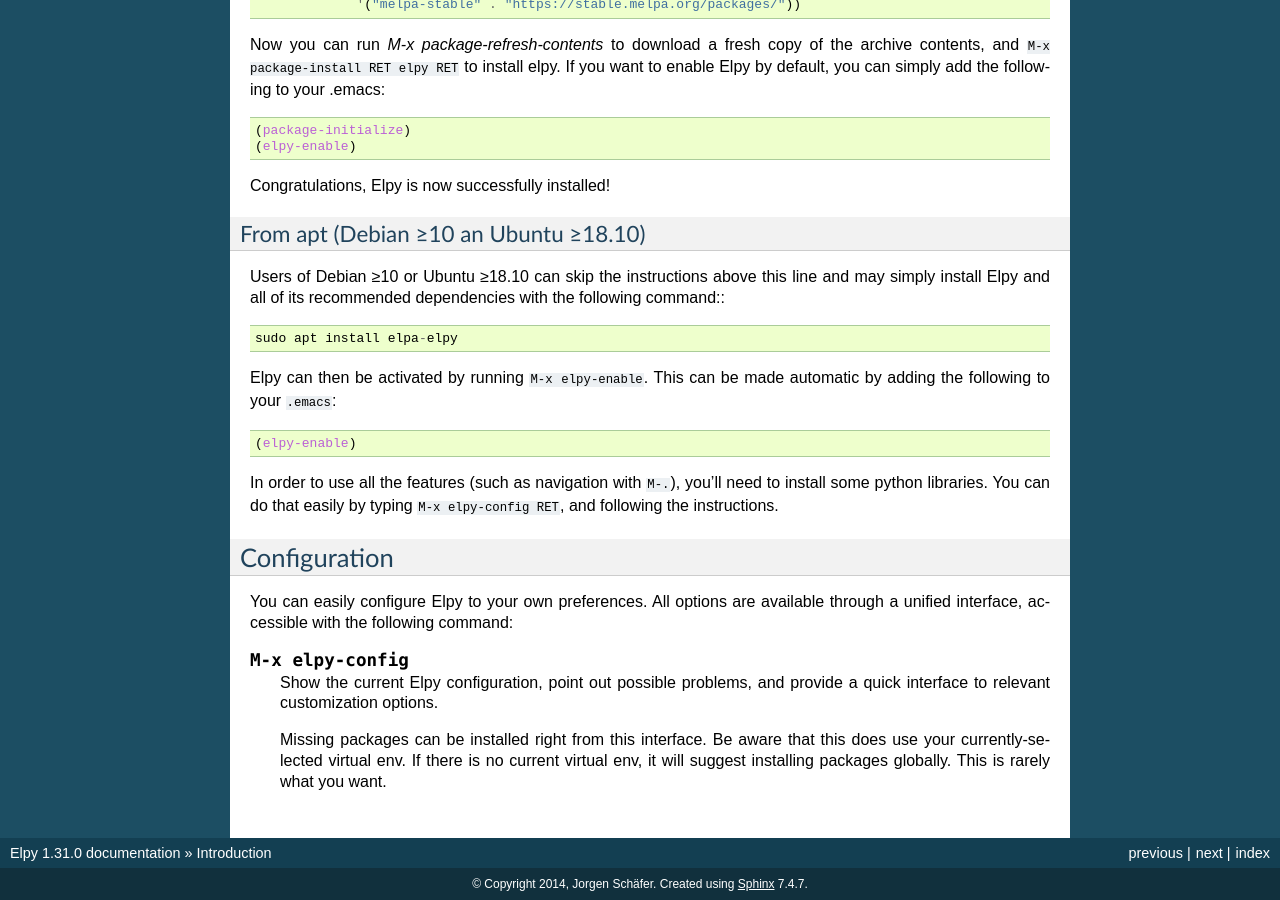
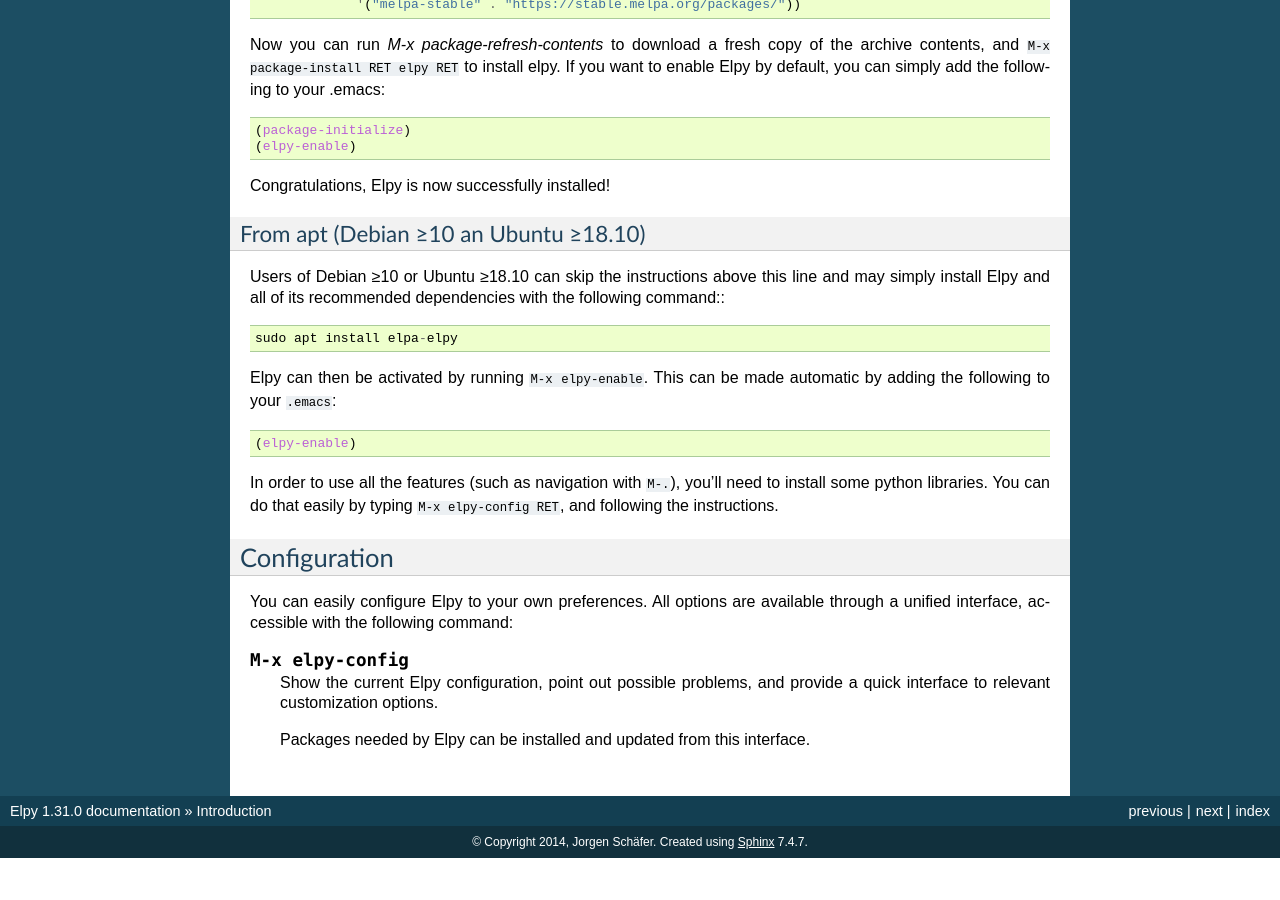
Before and after one commit to jorgenschaefer/elpy, a Sphinx documentation site: the page built from docs/introduction.rst, in a window 1280 px wide and 900 px high, scrolled down 922 px. Built offline with Sphinx 7.4.7, drawn with Linux system fonts in a browser that asks for light colours; after the commit the page ends 1780 px from its top, so only the background shows below that.

Commit message:
Update documentation

```diff
--- a/README.rst
+++ b/README.rst
@@ -65,12 +65,6 @@
     :init
     (elpy-enable))
 
-Elpy relies on some python packages that need to be installed as well:
-
-.. code-block:: bash
-
-  pip install jedi rope flake8 autopep8 yapf black
-
 For other installation alternatives, see the `documentation`_.
 
 .. _documentation: https://elpy.readthedocs.io/en/latest/introduction.html#installation
--- a/docs/FAQ.rst
+++ b/docs/FAQ.rst
@@ -62,12 +62,6 @@
                  company-active-map)))
 
 
-Q: Do I have to install all the python packages every time?
-===========================================================
-
-**A:** Installing them all in the same virtualenv is the easiest way to do this. There are a few other options, though. You can install jedi etc. globally (or as a user) and use virtualenvwrapper's ``togglesitepackages`` to include globally installed packages in your virtualenv. Or you can install them in a separate virtualenv and set PYTHONPATH to include that virtualenv.
-
-
 Q: How do I install development version of elpy?
 ================================================
 
--- a/docs/concepts.rst
+++ b/docs/concepts.rst
@@ -17,6 +17,12 @@
 You can see them both in the process list (:kbd:`M-x list-process`) as
 well as in the buffer list (:kbd:`C-x C-b`) as buffers named
 ``*elpy-rpc[...]*``.
+
+RPC processes are used to provide code completion, documentation and
+other features. To do so, they use python packages (jedi, yapf,
+rope, ...) that are installed in a dedicated virtualenv named
+``elpy-rpc-venv``. Those packages can be updated through the
+configuration panel (accessible through :kbd:`M-x elpy-config`).
 
 By default, Elpy will also find the :index:`library root` of the
 current file and pass that to the RPC functions. The library root is
--- a/docs/introduction.rst
+++ b/docs/introduction.rst
@@ -110,14 +110,13 @@
 =============
 
 You can easily configure Elpy to your own preferences.
-All options are available through a unified interface, accessible with the following command:
+All options are available through a unified interface, accessible
+with the following command:
 
 .. command:: elpy-config
 
    Show the current Elpy configuration, point out possible problems,
    and provide a quick interface to relevant customization options.
 
-   Missing packages can be installed right from this interface. Be
-   aware that this does use your currently-selected virtual env. If
-   there is no current virtual env, it will suggest installing
-   packages globally. This is rarely what you want.
+   Packages needed by Elpy can be installed and updated from this
+   interface.
```
